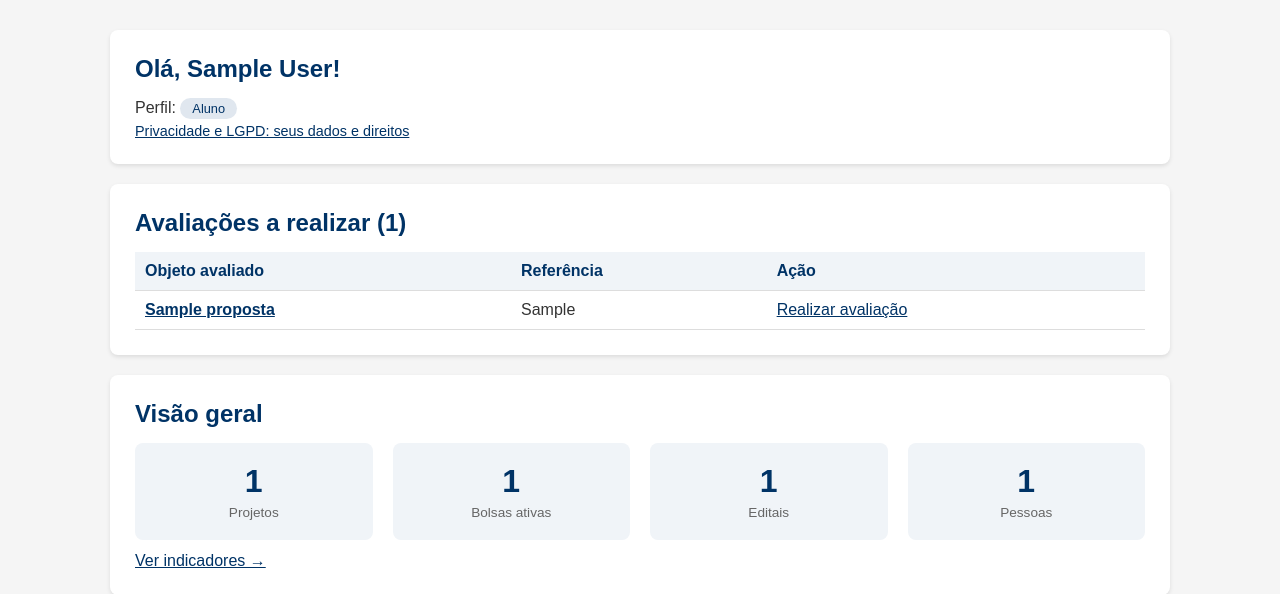
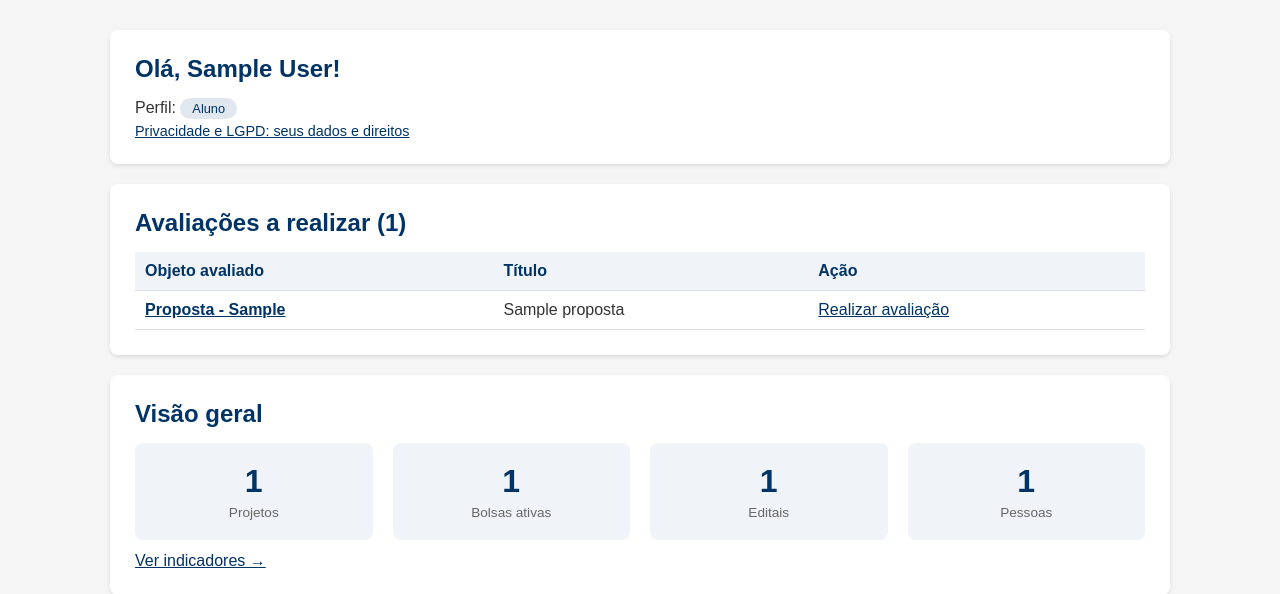
Before and after one commit to hektor-monteiro/SGP-UNIFEI, a Django app: page /painel/ in a window 1280 px wide. Shown: the part 56-650 px from the top of the page. Run offline with Django 5.2, Linux system fonts and the light colour scheme; a user stored in the database is signed in; tables that the repository leaves empty hold one stand-in row (values such as "Sample post").

Commit message:
feat: padroniza objeto avaliado no painel com código de projeto e de edital

```diff
--- a/templates/core/dashboard.html
+++ b/templates/core/dashboard.html
@@ -21,11 +21,11 @@
 <div class="card">
     <h2>Avaliações a realizar ({{ avaliacoes_pendentes|length }})</h2>
     <table>
-        <tr><th>Objeto avaliado</th><th>Referência</th><th>Ação</th></tr>
+        <tr><th>Objeto avaliado</th><th>Título</th><th>Ação</th></tr>
         {% for av in avaliacoes_pendentes %}
         <tr>
-            <td><a href="{% url 'avaliacao_detalhe' av.pk %}" style="color:#003366; font-weight:bold;">{% if av.proposta %}{{ av.proposta.titulo|truncatechars:70 }}{% else %}{{ av.projeto.codigo }} — {{ av.projeto.titulo|truncatechars:50 }}{% endif %}</a></td>
-            <td>{% if av.proposta %}{{ av.proposta.edital.codigo|default:"—" }}{% else %}Projeto (avaliação por pares){% endif %}</td>
+            <td><a href="{% url 'avaliacao_detalhe' av.pk %}" style="color:#003366; font-weight:bold;">{% if av.proposta %}Proposta - {{ av.proposta.edital.codigo|default:"sem edital" }}{% else %}Projeto - {{ av.projeto.codigo }}{% endif %}</a></td>
+            <td>{% if av.proposta %}{{ av.proposta.titulo|truncatechars:70 }}{% else %}{{ av.projeto.titulo|truncatechars:70 }}{% endif %}</td>
             <td><a href="{% url 'avaliacao_detalhe' av.pk %}" style="color:#003366;">Realizar avaliação</a></td>
         </tr>
         {% endfor %}
```
Also changed, not shown: sgp/tests/test_avaliacao_projeto.py (+2 -0 lines), sgp/tests/test_avaliacoes.py (+2 -0 lines).
